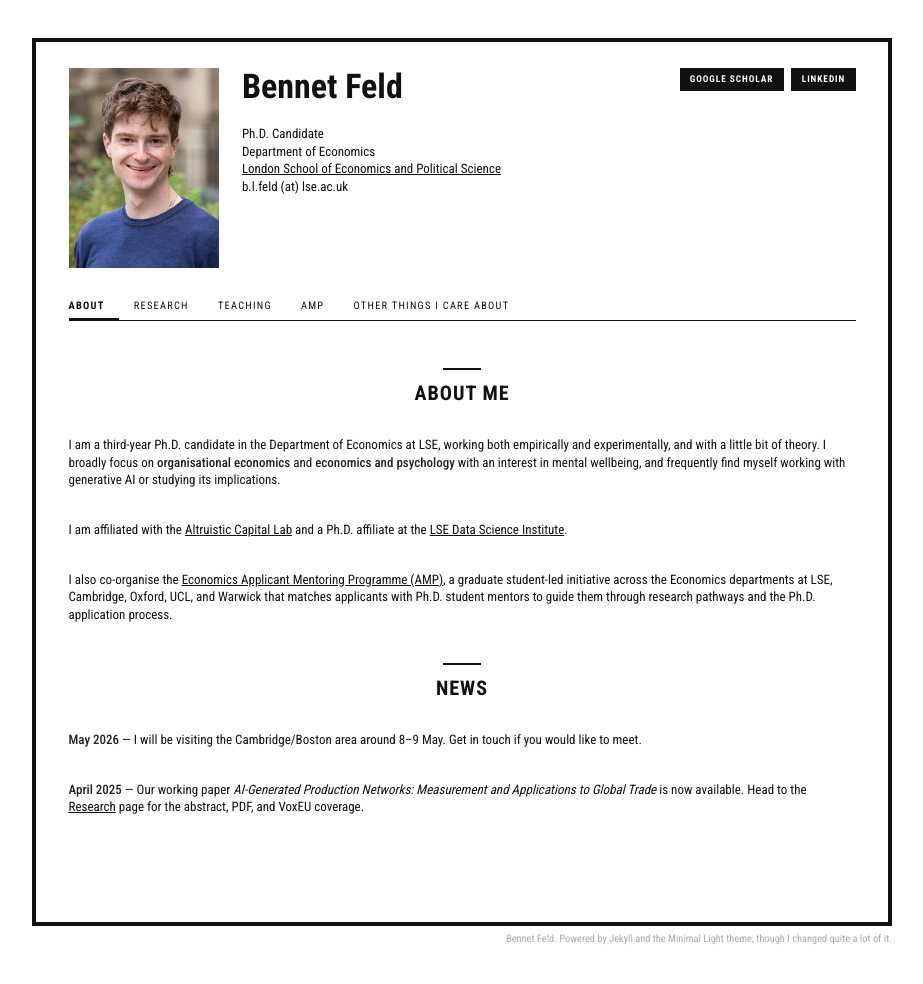
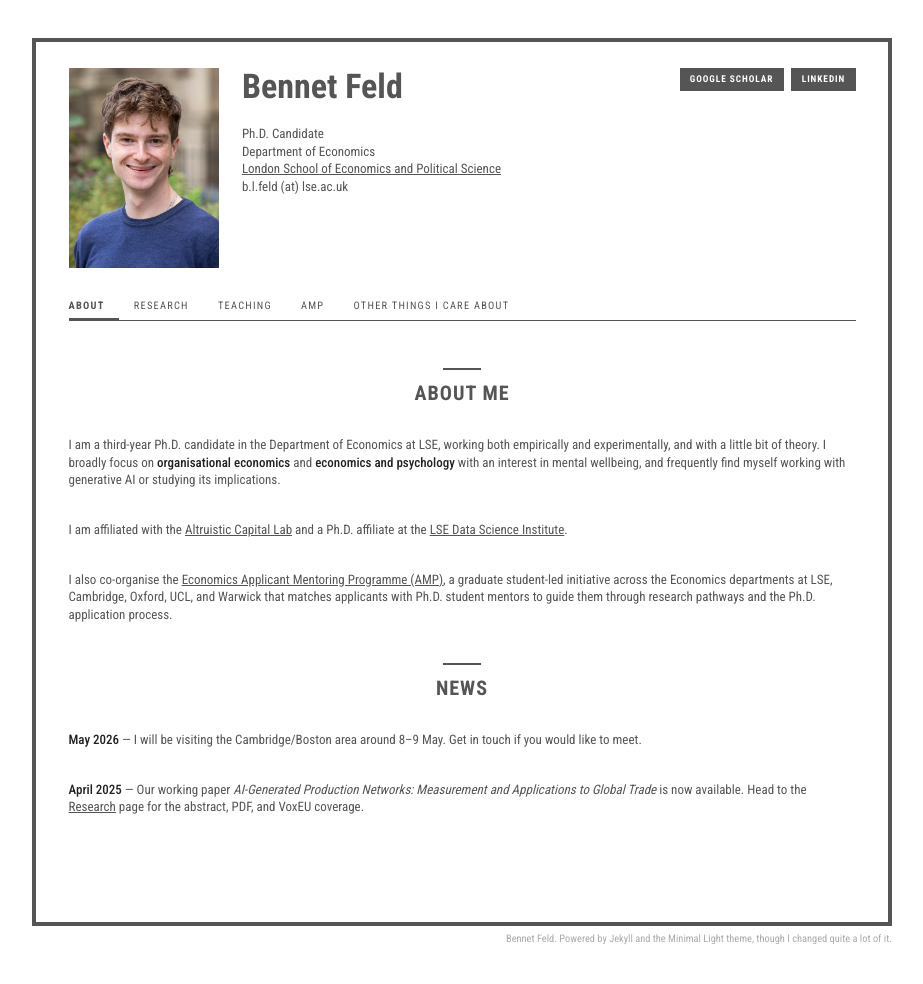
Before and after one commit to blfeld/blfeld.github.com, a Jekyll site: the page built from index.md, in a window 1280 px wide. Shown: the whole page, without its empty margins (178-1101 px from the left). Built offline with Jekyll 4.4.1, drawn with Linux system fonts in a browser that asks for light colours; a style sheet for code colours, icons or effects is not loaded.

Commit message:
Anthracite light mode, dark mode all black with white rim and text

```diff
--- a/_sass/minimal-light.scss
+++ b/_sass/minimal-light.scss
@@ -4,7 +4,7 @@
 
 summary.abstract-toggle {
   cursor: pointer;
-  color: #111111;
+  color: #555555;
 }
 
 @media (prefers-color-scheme: dark) {
@@ -22,7 +22,7 @@ summary.abstract-toggle {
   height:2.4rem;
   width:2.4rem;
   background-color:transparent;
-  color:#111111!important;
+  color:#555555!important;
   border-radius:100%;
   text-align:center;
   font-size:1.15rem;
@@ -153,7 +153,7 @@ email {
 .icon-button:hover .icon-twitter,.icon-button:hover .icon-facebook,.icon-button:hover .icon-github,.icon-button:hover .icon-linkedin{color:white}
 
 autocolor{
-  color:#111111;
+  color:#555555;
 }
 
 lightonly {
@@ -251,13 +251,13 @@ papertitle {
 h3, h4, h5, h6 {
   font-weight: 600;
   font-size: 1rem;
-  color:#111111;
+  color:#555555;
   margin:0 0 20px;
 }
 
 h1 {
   font-weight: 700;
-  color:#111111;
+  color:#555555;
   margin:0 0 20px;
   font-family: 'Roboto Condensed', sans-serif;
 }
@@ -267,7 +267,7 @@ h2::before {
   display: block;
   width: 1cm;
   height: 2px;
-  background-color: #111111;
+  background-color: #555555;
   margin: 0 auto 12px auto;
 }
 
@@ -278,7 +278,7 @@ h2::before {
 }
 
 h2 {
-  color:#111111;
+  color:#555555;
   font-weight: 700;
   margin:40px 0px 32px;
   font-size: 155%;
@@ -308,7 +308,7 @@ h1 {
 }
 
 a {
-  color:#111111;
+  color:#555555;
   text-decoration:underline;
 }
 
@@ -317,7 +317,7 @@ strong a, .title a, .author a {
 }
 
 a:hover {
-  color:#111111;
+  color:#555555;
 }
 
 @media (prefers-color-scheme: dark) {
@@ -345,15 +345,17 @@ a:hover small {
 .wrapper {
   max-width:860px;
   margin:0 auto;
-  border: 4px solid #111111;
+  border: 4px solid #555555;
   padding: 2em 2.5em;
   box-sizing: border-box;
   position: relative;
+  background-color: #ffffff;
 }
 
 @media (prefers-color-scheme: dark) {
   .wrapper {
     border-color: #ffffff;
+    background-color: #111111;
   }
 }
 
@@ -652,7 +654,7 @@ footer {
 
 .header-btn {
   display: inline-block;
-  background-color: #111111;
+  background-color: #555555;
   color: #ffffff !important;
   text-decoration: none !important;
   font-family: 'Roboto Condensed', sans-serif;
@@ -671,6 +673,7 @@ footer {
   .header-btn {
     background-color: #ffffff;
     color: #111111 !important;
+
   }
 
   .header-btn:hover {
@@ -692,13 +695,13 @@ footer {
   padding: 0;
   display: flex;
   gap: 0;
-  border-bottom: 1px solid #111111;
+  border-bottom: 1px solid #555555;
   flex-wrap: wrap;
 }
 
 .site-nav a {
   text-decoration: none;
-  color: #111111;
+  color: #555555;
   font-size: 0.8em;
   letter-spacing: 0.12em;
   text-transform: uppercase;
@@ -715,7 +718,7 @@ footer {
 }
 
 .site-nav a.active {
-  border-bottom-color: #111111;
+  border-bottom-color: #555555;
   font-weight: 700;
 }
 
@@ -729,7 +732,7 @@ footer {
 
 .name-link {
   text-decoration: none;
-  color: #111111;
+  color: #555555;
 }
 
 .name-link:hover {
--- a/assets/css/font_sans_serif.css
+++ b/assets/css/font_sans_serif.css
@@ -2,6 +2,6 @@ body {
     background-color: #ffffff;
     padding:30px;
     font: 13px/1.35 'Roboto Condensed', -apple-system, BlinkMacSystemFont, "Segoe UI", Arial, sans-serif;
-    color:#111111;
+    color:#555555;
     font-weight:400;
   }
```
